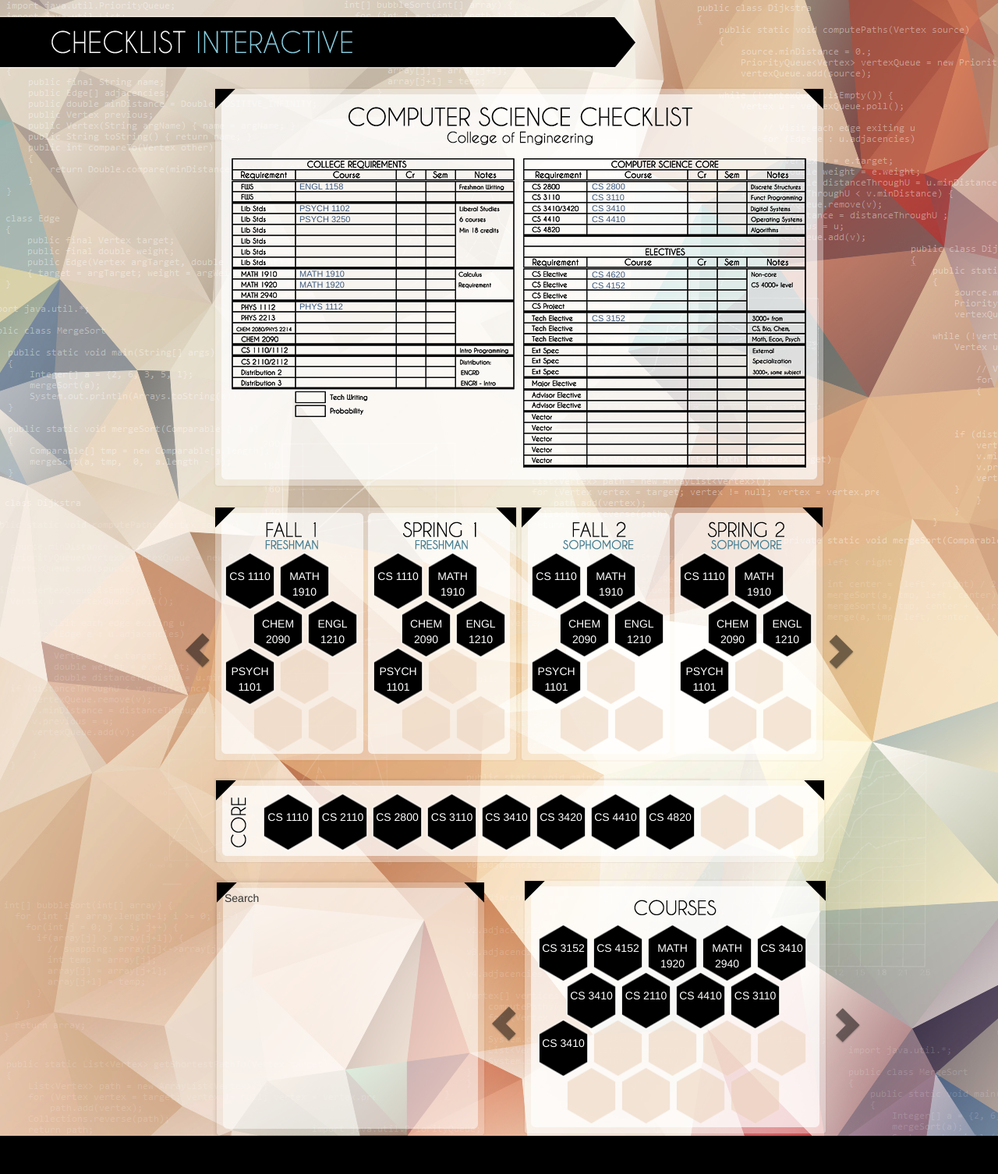
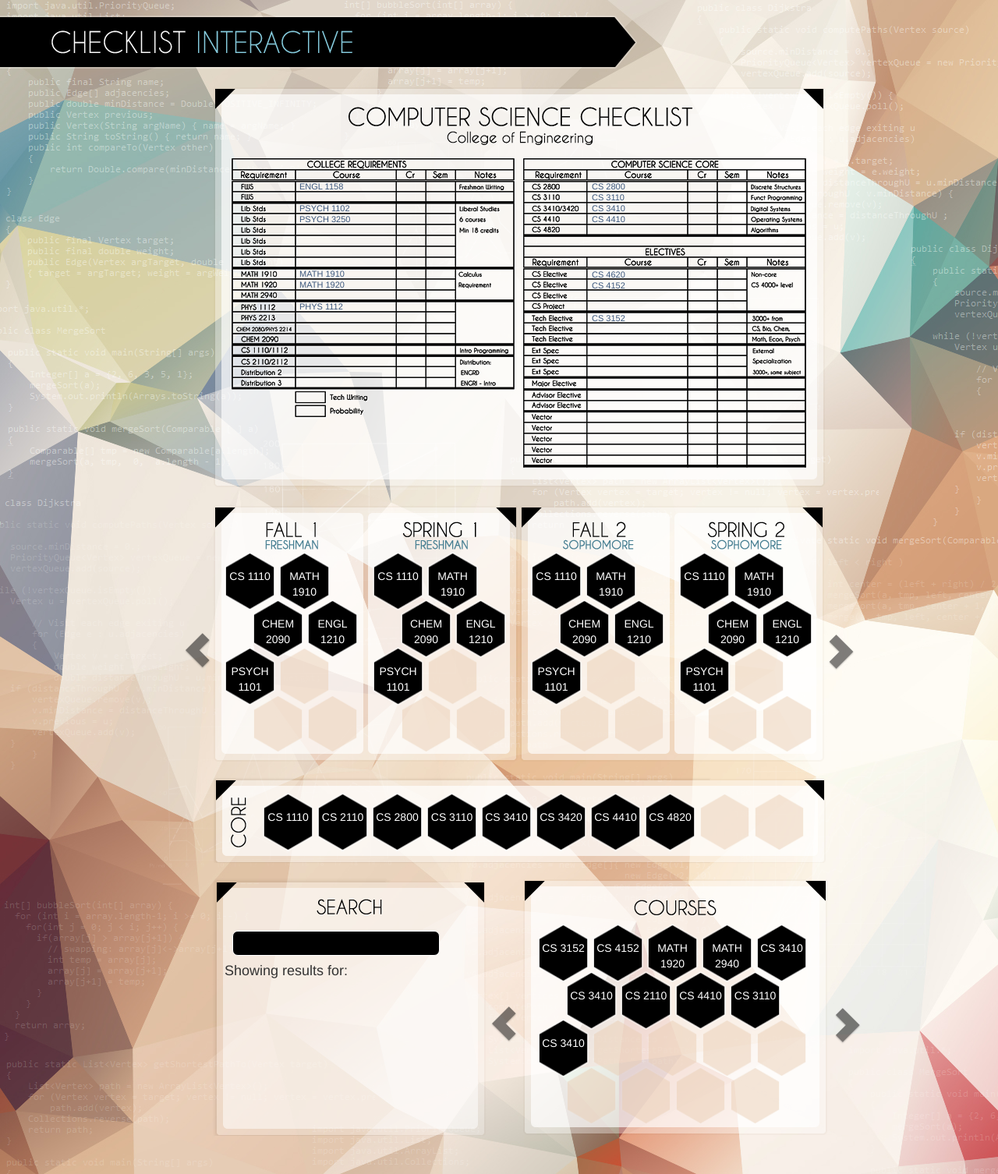
Before and after one commit to eric-chahin/CS5150, a PHP site: page / in a window 1280 px wide. Shown: the whole page at 78% size. Before the commit the page ends 1457 px from the top, so only its background shows below. Run offline with PHP 8.4, Linux system fonts and the light colour scheme; some libraries are stand-ins or nearby versions.

Commit message:
search appearance added

```diff
--- a/css/style.css
+++ b/css/style.css
@@ -65,6 +65,7 @@
     width: 800px;
     padding-left: 18px;
     padding-top: 20px;
+    margin-bottom: 50px;
 }
 
 .twoyear {
@@ -88,6 +89,13 @@
 
 .coursetitle{
     width: 340px;
+    margin: 10px;
+    margin-right: -13px;
+    text-align: center;
+}
+
+.searchtitle{
+    width: 300px;
     margin: 10px;
     margin-right: -13px;
     text-align: center;
@@ -118,15 +126,28 @@
 
 }
 
+
 .search {
     width: 320px;
     height: 300px;
     margin-left: 5px;
     margin-right: 5px;
     padding: 15px;
+    background-image: url("../img/search_box.png");
+    z-index:300;
     float: left;
-    background-image: url("../img/search_box.png");
 
+}
+
+.search input{
+background-color:black;
+color:white;
+border: 1px solid #ffffff;
+border-radius: 7px;
+display:block; height:28px; width:260px;
+
+
+clear:left;
 }
 
 .classContainer {
--- a/index.php
+++ b/index.php
@@ -137,8 +137,24 @@
 
 	<div class="row clearfix">
 	  <div class="row3" >
-	  <div class="col-md-4 column">
-						<div class= "search"> Search </div>
+
+	  <div class="col-md-4 column" style="z-index: 1;">
+
+						<div class= "search">
+                                                 <div class= "searchtitle">
+                                                 <img src= "img/text_search.png">
+                                                 <br><br>
+
+                                                  				<!-- Main Input -->
+		<input type="text" id="search" autocomplete="off">
+</div>
+		<!-- Show Results -->
+		<h4 id="results-text">Showing results for: <b id="search-string"></b></h4>
+<p>
+		<div id="results"></div>
+</p>
+<p>
+                 </div>
 			  </div>
 		<div class="col-md-8 column">
 			<div class="carousel slide" id="carousel-144942" data-interval="false">
--- a/scripts/custom.js
+++ b/scripts/custom.js
@@ -13,8 +13,8 @@
 				cache: false,
 				success: function(html){
 					$("div#results").html(html);
-					recreateExistingDivs();
-					applyrun();
+					//recreateExistingDivs();
+					//applyrun();
 				}
 			});
 		}return false;
--- a/scripts/dragb.js
+++ b/scripts/dragb.js
@@ -128,6 +128,7 @@
   col.addEventListener('dragover', handleDragOver);
   col.addEventListener('dragleave', handleDragLeave);
   col.addEventListener('dragend', handleDragEnd);
+
 }
 
 
```
Also changed, not shown: search.php (+15 -9 lines), img/background_text.png, img/background_text_wide.png (deleted).
